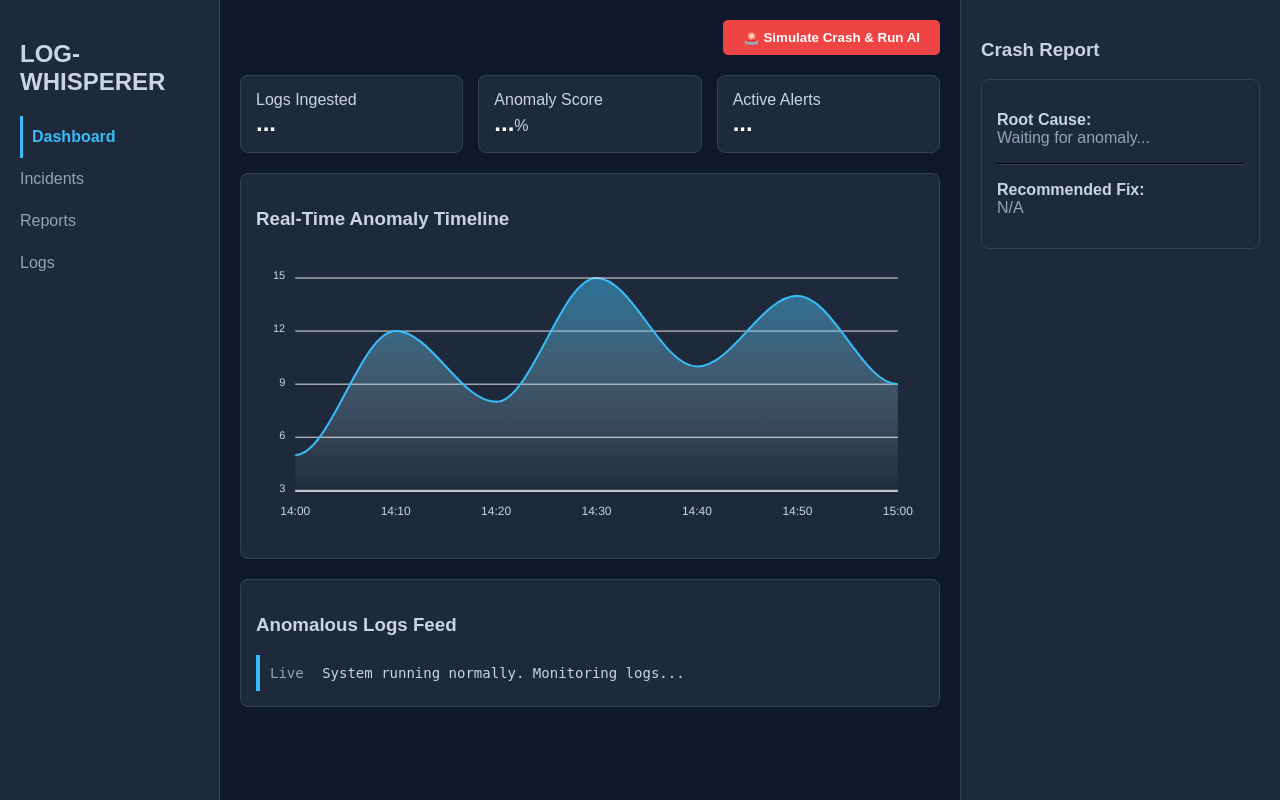
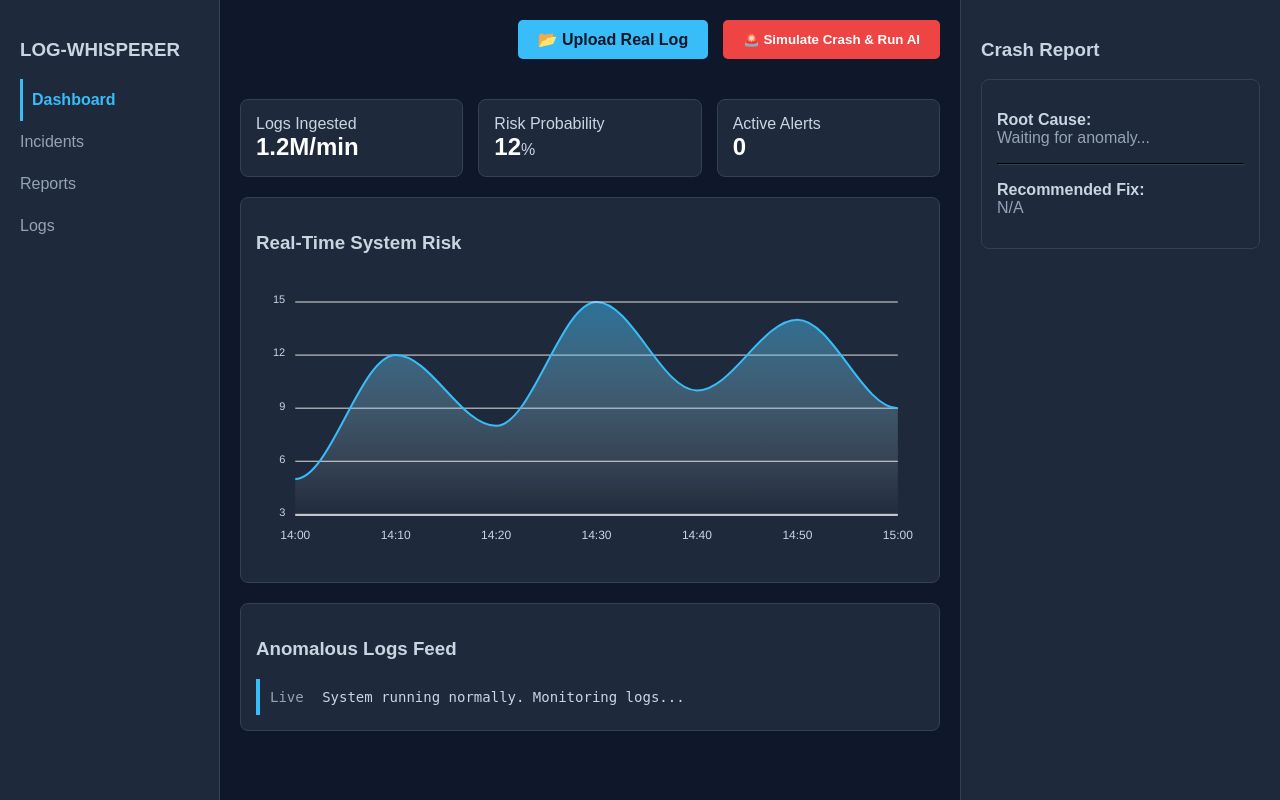
Before and after one commit to satyamvishwakarma-dev/Log-Whisperer, a Flask app: page / in a window 1280 px wide. Run offline with Flask 3, Linux system fonts and the light colour scheme; some libraries are stand-ins or nearby versions.

Commit message:
feat: Implement initial dashboard UI with styling, navigation, dynamic content, and API integration for log simulation and upload.

```diff
--- a/static/script.js
+++ b/static/script.js
@@ -78,3 +78,58 @@ document.addEventListener("DOMContentLoaded", function() {
             });
     });
 });
+
+// --- 4. File Upload Logic ---
+    const fileInput = document.getElementById('log-upload');
+
+    fileInput.addEventListener('change', function(e) {
+        const file = e.target.files[0];
+        if (!file) return;
+
+        // Change button text to show loading
+        const label = document.querySelector('label[for="log-upload"]');
+        const originalText = label.innerHTML;
+        label.innerHTML = "⏳ Analyzing...";
+
+        // Send file to Flask
+        const formData = new FormData();
+        formData.append('file', file);
+
+        fetch('/api/upload', {
+            method: 'POST',
+            body: formData
+        })
+        .then(response => response.json())
+        .then(data => {
+            // Update UI with the real file data
+            document.getElementById('score').innerText = data.anomaly_score;
+            document.getElementById('alerts').innerText = data.alerts;
+
+            document.getElementById('alerts').classList.add('error-text');
+            document.getElementById('alert-card').classList.add('error-card');
+
+            const logBox = document.getElementById('log-box');
+            logBox.classList.add('critical');
+            document.getElementById('latest-log').innerText = data.log;
+            document.getElementById('latest-log').classList.add('error-text');
+
+            document.getElementById('root-cause').innerText = data.root_cause;
+            document.getElementById('root-cause').style.color = '#f87171';
+
+            // This replace regex handles the line breaks for the bullet points!
+            document.getElementById('fix').innerHTML = data.fix.replace(/\n/g, '<br>');
+            document.getElementById('fix').style.color = '#cbd5e1';
+
+            chart.updateSeries([{ data: [5, 12, 8, 15, 10, 14, data.anomaly_score] }]);
+            chart.updateOptions({ colors: ['#ef4444'] });
+
+            // Reset button
+            label.innerHTML = originalText;
+            fileInput.value = ''; // clear input
+        })
+        .catch(err => {
+            console.error(err);
+            label.innerHTML = "Error!";
+            setTimeout(() => label.innerHTML = originalText, 2000);
+        });
+    });
--- a/templates/index.html
+++ b/templates/index.html
@@ -11,7 +11,7 @@
     <div class="container">
 
         <aside class="sidebar">
-            <h2>LOG-WHISPERER</h2>
+            <h3>LOG-WHISPERER</h3>
             <ul id="nav-menu">
                 <li class="active" data-target="dashboard-view">Dashboard</li>
                 <li data-target="incidents-view">Incidents</li>
@@ -23,18 +23,25 @@
         <main class="main-content">
 
             <div id="dashboard-view" class="view-section active-view">
-                <div class="header-actions">
-                    <button id="simulate-btn" class="action-btn">🚨 Simulate Crash & Run AI</button>
+
+                <div class="header-actions" style="display: flex; gap: 15px; justify-content: flex-end; margin-bottom: 20px;">
+                    <input type="file" id="log-upload" accept=".txt,.log" style="display: none;">
+                    <label for="log-upload" style="background-color: #38bdf8; color: #0f172a; cursor: pointer; padding: 10px 20px; border-radius: 5px; font-weight: bold; font-family: sans-serif; display: inline-block; transition: 0.2s;">
+                        📂 Upload Real Log
+                    </label>
+                    <button id="simulate-btn" class="action-btn" style="background-color: #ef4444; color: white; border: none; padding: 10px 20px; border-radius: 5px; cursor: pointer; font-weight: bold; transition: 0.2s;">
+                        🚨 Simulate Crash & Run AI
+                    </button>
                 </div>
 
                 <div class="top-cards">
-                    <div class="card">Logs Ingested<br><span id="ingested" class="big-text">...</span></div>
-                    <div class="card">Anomaly Score<br><span id="score" class="big-text">...</span>%</div>
-                    <div class="card" id="alert-card">Active Alerts<br><span id="alerts" class="big-text">...</span></div>
+                    <div class="card">Logs Ingested<br><span id="ingested" class="big-text">1.2M/min</span></div>
+                    <div class="card">Risk Probability<br><span id="score" class="big-text">12</span>%</div>
+                    <div class="card" id="alert-card">Active Alerts<br><span id="alerts" class="big-text">0</span></div>
                 </div>
 
                 <div class="chart-container">
-                    <h3>Real-Time Anomaly Timeline</h3>
+                    <h3>Real-Time System Risk</h3>
                     <div id="anomalyChart"></div>
                 </div>
 
@@ -44,6 +51,7 @@
                         <span class="timestamp">Live</span> <span id="latest-log">System running normally. Monitoring logs...</span>
                     </div>
                 </div>
+
             </div>
 
             <div id="incidents-view" class="view-section"><h2>Active Incidents</h2><p>No active incidents.</p></div>
```
Also changed, not shown: static/style.css (+20 -4 lines).
